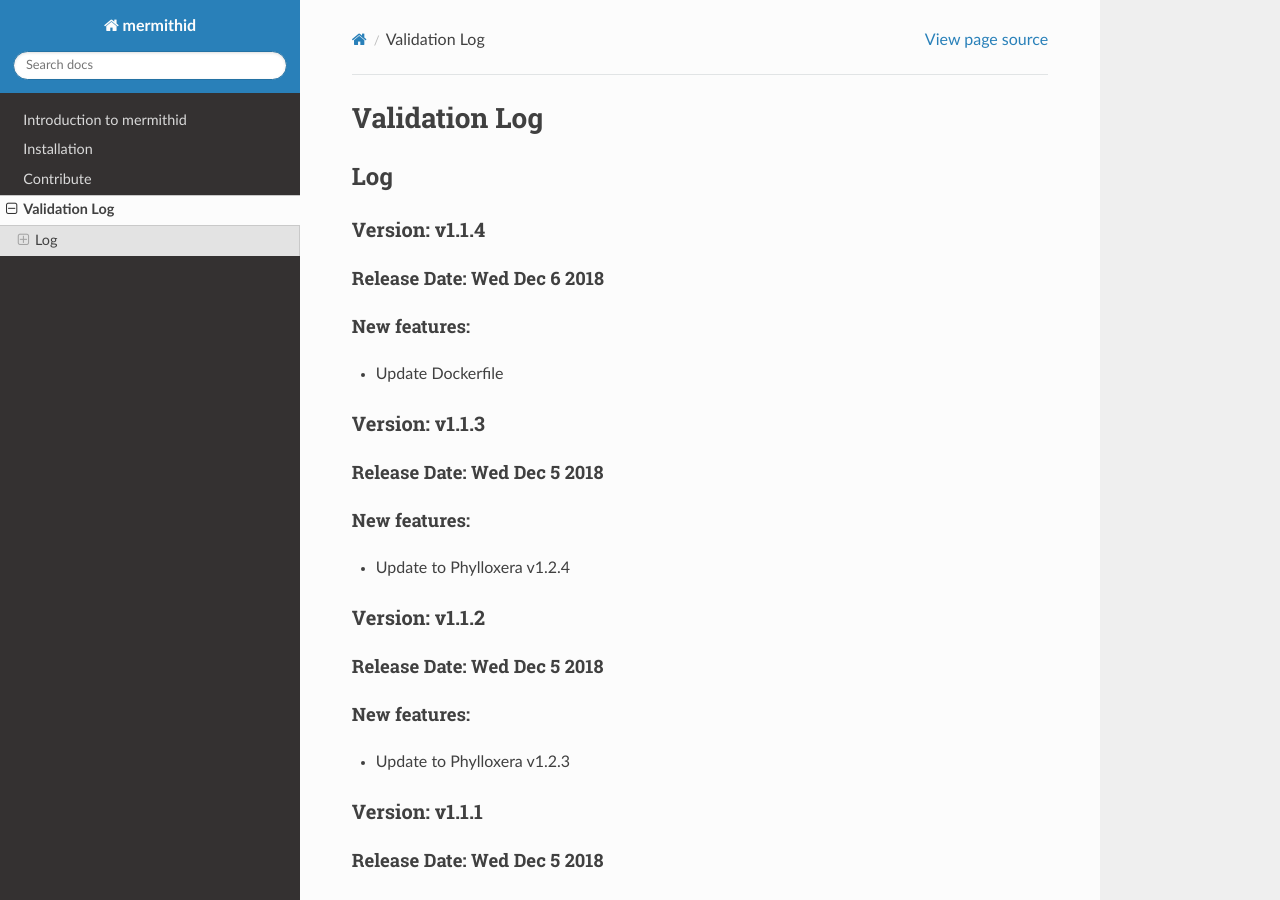
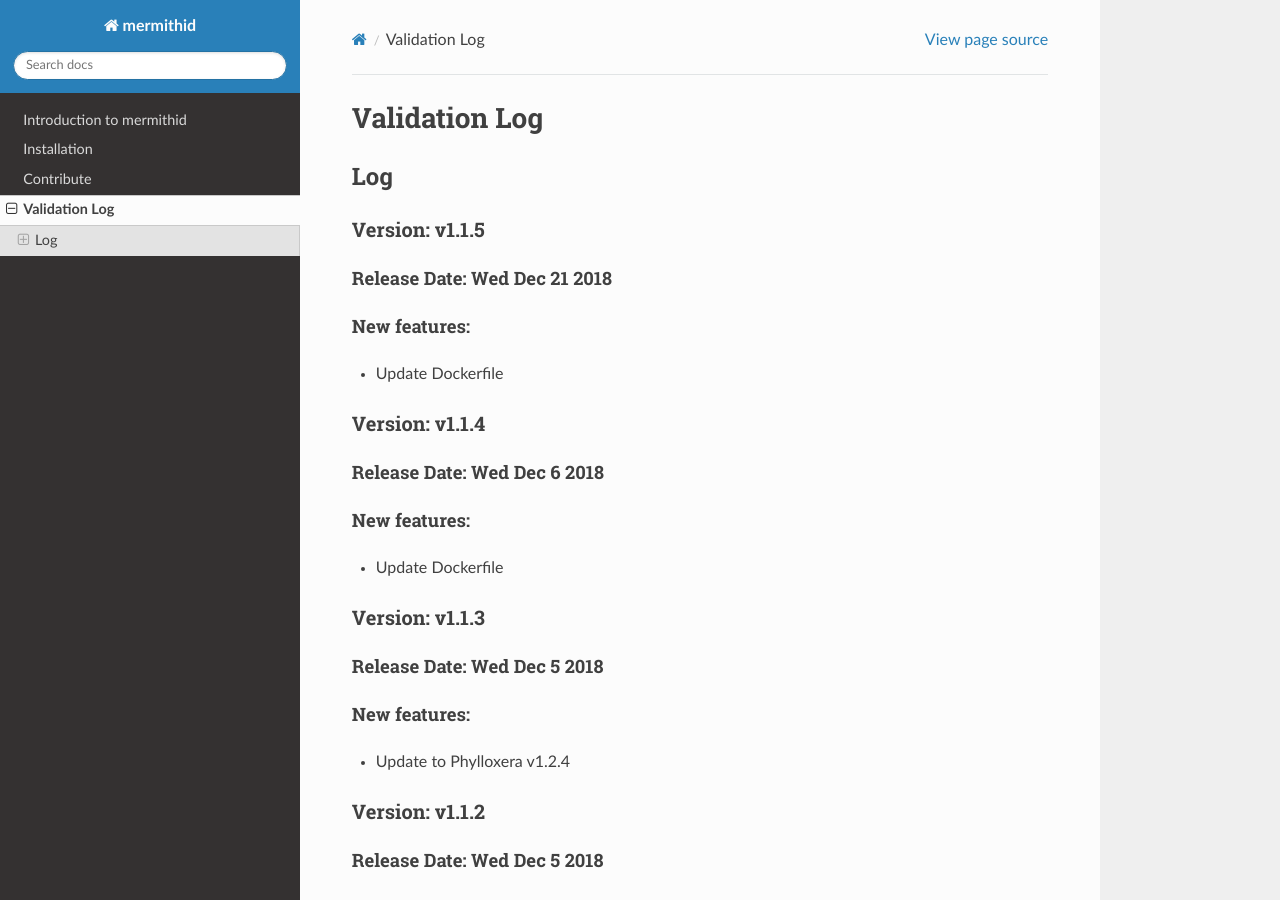
Before and after one commit to project8/mermithid, a Sphinx documentation site: the page built from documentation/validation_log.rst, in a window 1280 px wide and 900 px high. Built offline with Sphinx 7.4.7 and the Read the Docs theme 2.0.0, drawn with Linux system fonts in a browser that asks for light colours; pages that are not in the unit, such as notebooks, are missing from menus.

Commit message:
Bumped version to v1.1.5 and updated the validation log.

```diff
--- a/CMakeLists.txt
+++ b/CMakeLists.txt
@@ -1,7 +1,7 @@
 cmake_minimum_required(VERSION 3.1)
 
 cmake_policy( SET CMP0048 NEW ) # version in project()
-project( Mermithid VERSION 1.1.4 )
+project( Mermithid VERSION 1.1.5 )
 
 list( APPEND CMAKE_MODULE_PATH ${PROJECT_SOURCE_DIR}/Phylloxera/Scarab/cmake )
 # list( APPEND CMAKE_MODULE_PATH ${PROJECT_SOURCE_DIR}/Cicada/Scarab/cmake )
--- a/documentation/validation_log.rst
+++ b/documentation/validation_log.rst
@@ -3,6 +3,17 @@ Validation Log
 
 Log
 ---
+
+Version: v1.1.5
+~~~~~~~~~~~~~~~
+
+Release Date: Wed Dec 21 2018
+'''''''''''''''''''''''''''''
+
+New features:
+'''''''''''''
+
+* Update Dockerfile
 
 Version: v1.1.4
 ~~~~~~~~~~~~~~~
```
Also changed, not shown: 1 other file.
